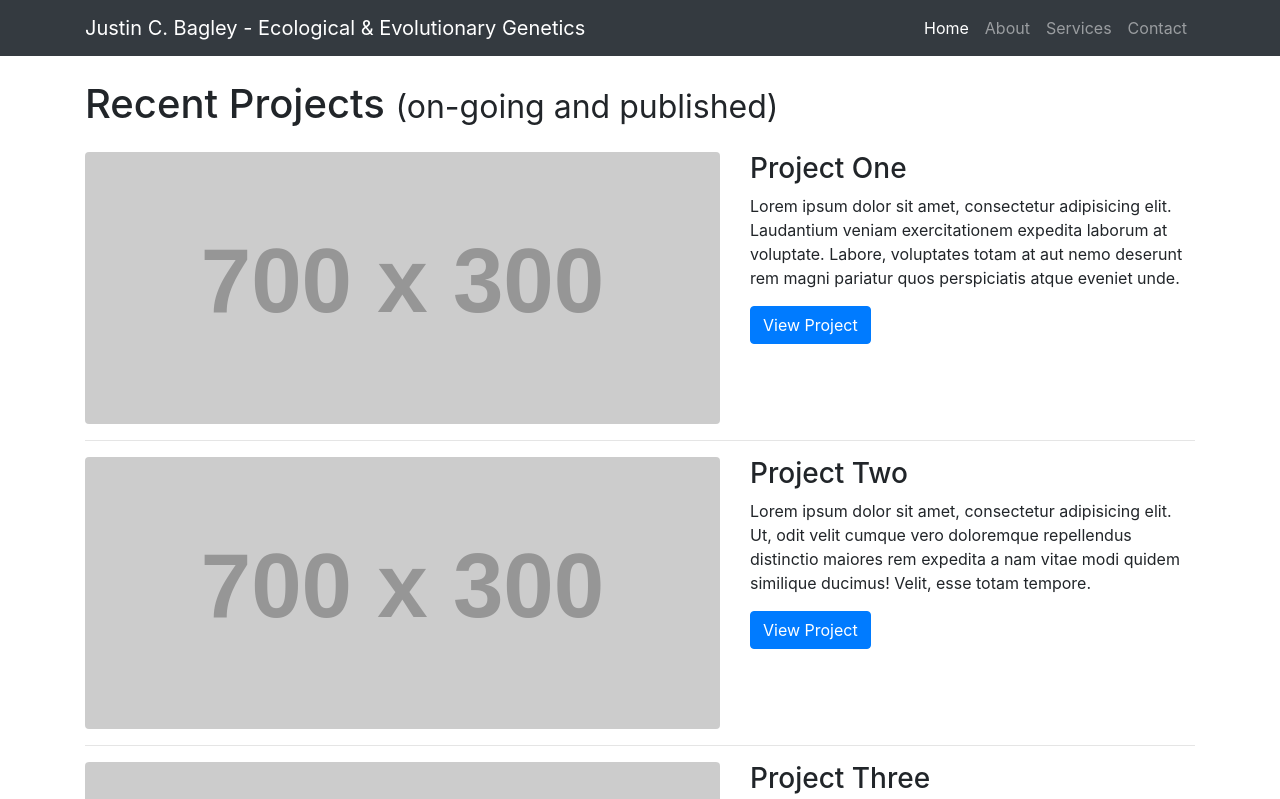
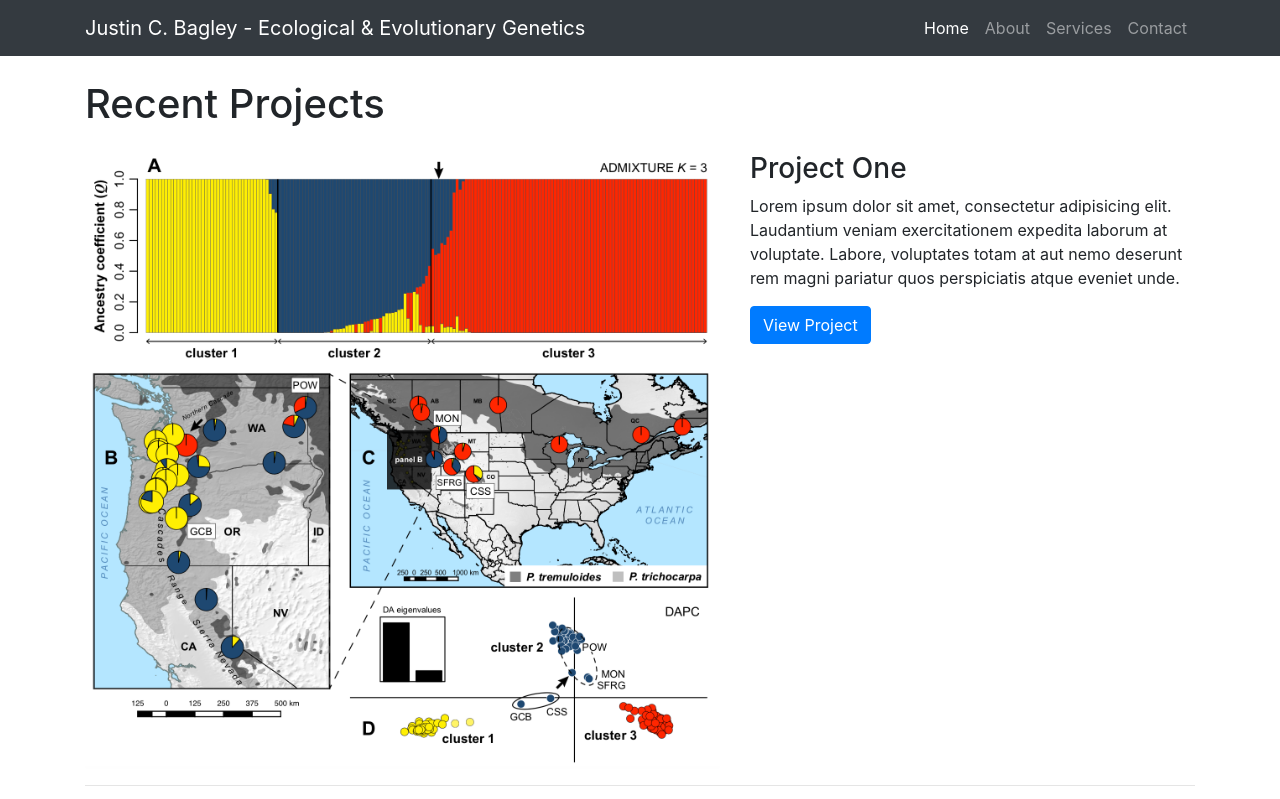
Before and after one commit to justincbagley/bootstrap4-1col-portfolio-site, a website: page index.html in a window 1280 px wide. Shown: the top 799 px of the page. Drawn offline with Linux system fonts and the light colour scheme; placeholder pictures from the web are drawn by us.

Commit message:
Update index.html

```diff
--- a/index.html
+++ b/index.html
@@ -53,14 +53,15 @@
 
       <!-- Page Heading -->
       <h1 class="my-4">Recent Projects
-        <small>(on-going and published)</small>
+        <!-- OPTION BELOW: small text next to h1 heading, e.g. subheading) -->
+        <!-- <small>(on-going and published)</small> -->
       </h1>
 
       <!-- Project One -->
       <div class="row">
         <div class="col-md-7">
           <a href="#">
-            <img class="img-fluid rounded mb-3 mb-md-0" src="http://placehold.it/700x300" alt="">
+            <img class="img-fluid rounded mb-3 mb-md-0" src="img/aspen_popstruct_fig1.png" height="300" width="700" alt="">
           </a>
         </div>
         <div class="col-md-5">
```
